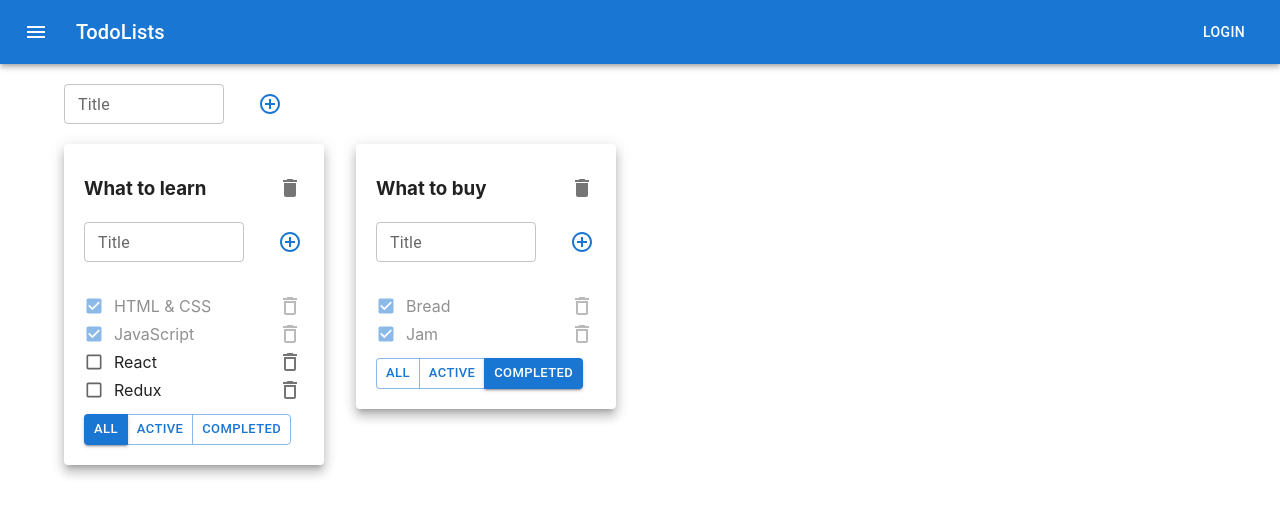
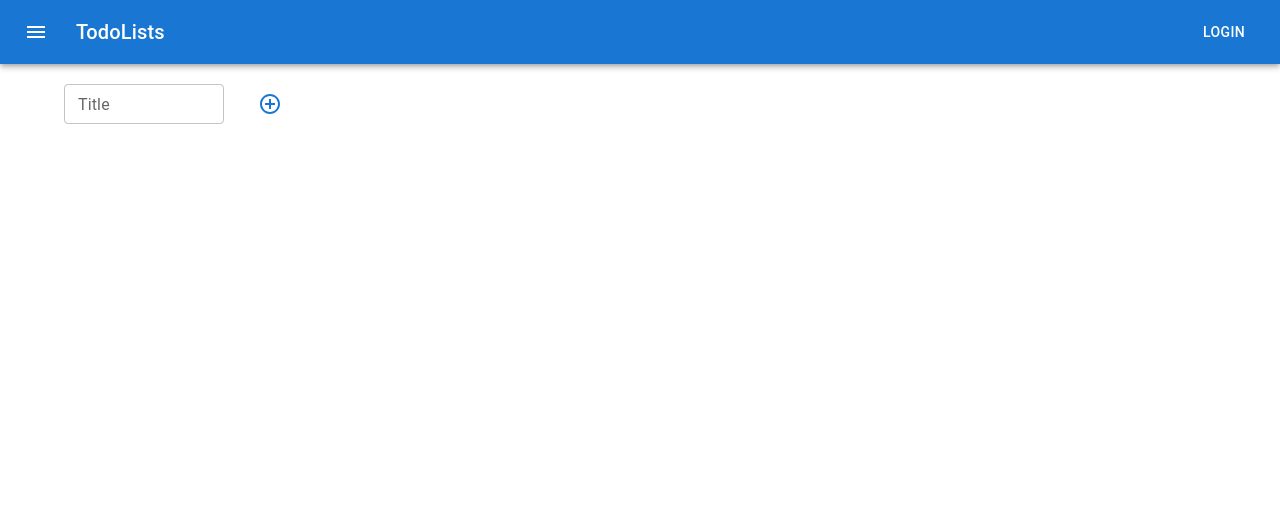
Before and after one commit to aliakseikulba/my-todo-app, a React (Create React App) app: page / in a window 1280 px wide. Shown: the top 516 px of the page. Built offline with nearby package versions, Linux system fonts and the light colour scheme.

Commit message:
refactore with redux

```diff
--- a/src/App.tsx
+++ b/src/App.tsx
@@ -1,7 +1,6 @@
-import React, {useReducer} from 'react';
+import React from 'react';
 import './App.css';
 import {TaskType, Todolist} from './components/Todolist';
-import {v1} from 'uuid';
 import {AddItemForm} from './components/AddItemForm';
 import {AppBar, Button, Container, Grid, IconButton, Paper, Toolbar, Typography} from '@mui/material';
 import MenuIcon from '@mui/icons-material/Menu';
@@ -10,9 +9,10 @@ import {
   changeTodoListFilterAC,
   changeTodoListTitleAC,
   removeTodoListAC,
-  todoListsReducer
 } from './redux/todoLists-reducer';
-import {addTaskAC, changeTaskStatusAC, changeTaskTitleAC, removeTaskAC, tasksReducer} from './redux/tasks-reducer';
+import {addTaskAC, changeTaskStatusAC, changeTaskTitleAC, removeTaskAC} from './redux/tasks-reducer';
+import {useDispatch, useSelector} from 'react-redux';
+import {RootStateType} from './redux/store';
 
 
 export type FilterType = 'all' | 'active' | 'completed'
@@ -26,53 +26,36 @@ export type TasksStateType = {
 }
 
 const App = () => {
-  const todoListID_1 = v1();
-  const todoListID_2 = v1();
-  const [todoLists, todoListsDispatch] = useReducer(todoListsReducer, [
-    {id: todoListID_1, title: 'What to learn', filter: 'all'},
-    {id: todoListID_2, title: 'What to buy', filter: 'completed'},
-  ]);
-  const [tasks, tasksDispatch] = useReducer(tasksReducer, {
-    [todoListID_1]: [
-      {id: v1(), title: 'HTML & CSS', isDone: true},
-      {id: v1(), title: 'JavaScript', isDone: true},
-      {id: v1(), title: 'React', isDone: false},
-      {id: v1(), title: 'Redux', isDone: false},
-    ],
-    [todoListID_2]: [
-      {id: v1(), title: 'Bread', isDone: true},
-      {id: v1(), title: 'Jam', isDone: true},
-      {id: v1(), title: 'Milk', isDone: false},
-      {id: v1(), title: 'Butter', isDone: false},
-    ]
-  });
+
+  const todoLists = useSelector<RootStateType, Array<TodoListType>>(state => state.todoListsReducer);
+  const tasks = useSelector<RootStateType, TasksStateType>(state => state.tasksReducer);
+  const dispatch = useDispatch();
 
   const addTask = (title: string, todoListID: string) => {
-    tasksDispatch(addTaskAC(title, todoListID));
+    dispatch(addTaskAC(title, todoListID));
   };
   const removeTask = (taskID: string, todoListID: string) => {
-    tasksDispatch(removeTaskAC(taskID, todoListID));
+    dispatch(removeTaskAC(taskID, todoListID));
   };
   const changeTaskStatus = (taskID: string, value: boolean, todoListID: string) => {
-    tasksDispatch(changeTaskStatusAC(taskID, value, todoListID));
+    dispatch(changeTaskStatusAC(taskID, value, todoListID));
   };
   const changeTaskTitle = (taskID: string, newTitle: string, todoListID: string) => {
-    tasksDispatch(changeTaskTitleAC(taskID, newTitle, todoListID));
+    dispatch(changeTaskTitleAC(taskID, newTitle, todoListID));
   };
 
   const removeTodoList = (todoListID: string) => {
-    todoListsDispatch(removeTodoListAC(todoListID));
+    dispatch(removeTodoListAC(todoListID));
   };
   const addTodoList = (title: string) => {
     const action = addTodoListAC(title);
-    todoListsDispatch(action);
-    tasksDispatch(action);
+    dispatch(action);
   };
   const changeTodoListTitle = (todoListID: string, newTitle: string) => {
-    todoListsDispatch(changeTodoListTitleAC(todoListID, newTitle));
+    dispatch(changeTodoListTitleAC(todoListID, newTitle));
   };
   const changeFilter = (filterValue: FilterType, todoListID: string) => {
-    todoListsDispatch(changeTodoListFilterAC(todoListID, filterValue));
+    dispatch(changeTodoListFilterAC(todoListID, filterValue));
   };
 
   return (
--- a/src/redux/store.ts
+++ b/src/redux/store.ts
@@ -2,7 +2,7 @@ import {combineReducers, createStore} from 'redux';
 import {tasksReducer} from './tasks-reducer';
 import {todoListsReducer} from './todoLists-reducer';
 
-type RootStateType = ReturnType<typeof rootReducer>
+export type RootStateType = ReturnType<typeof rootReducer>
 
 const rootReducer = combineReducers({
   tasksReducer,
```
